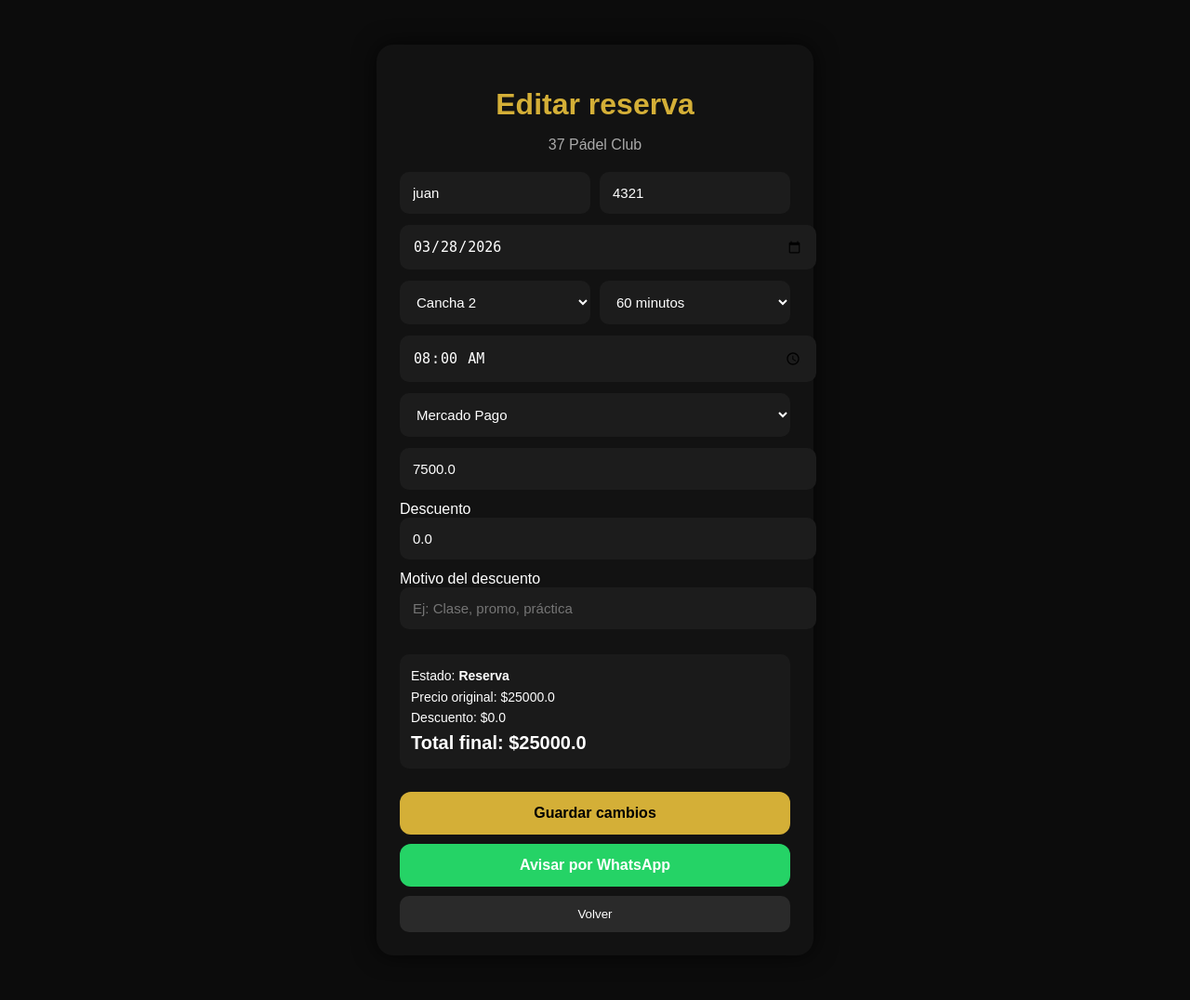
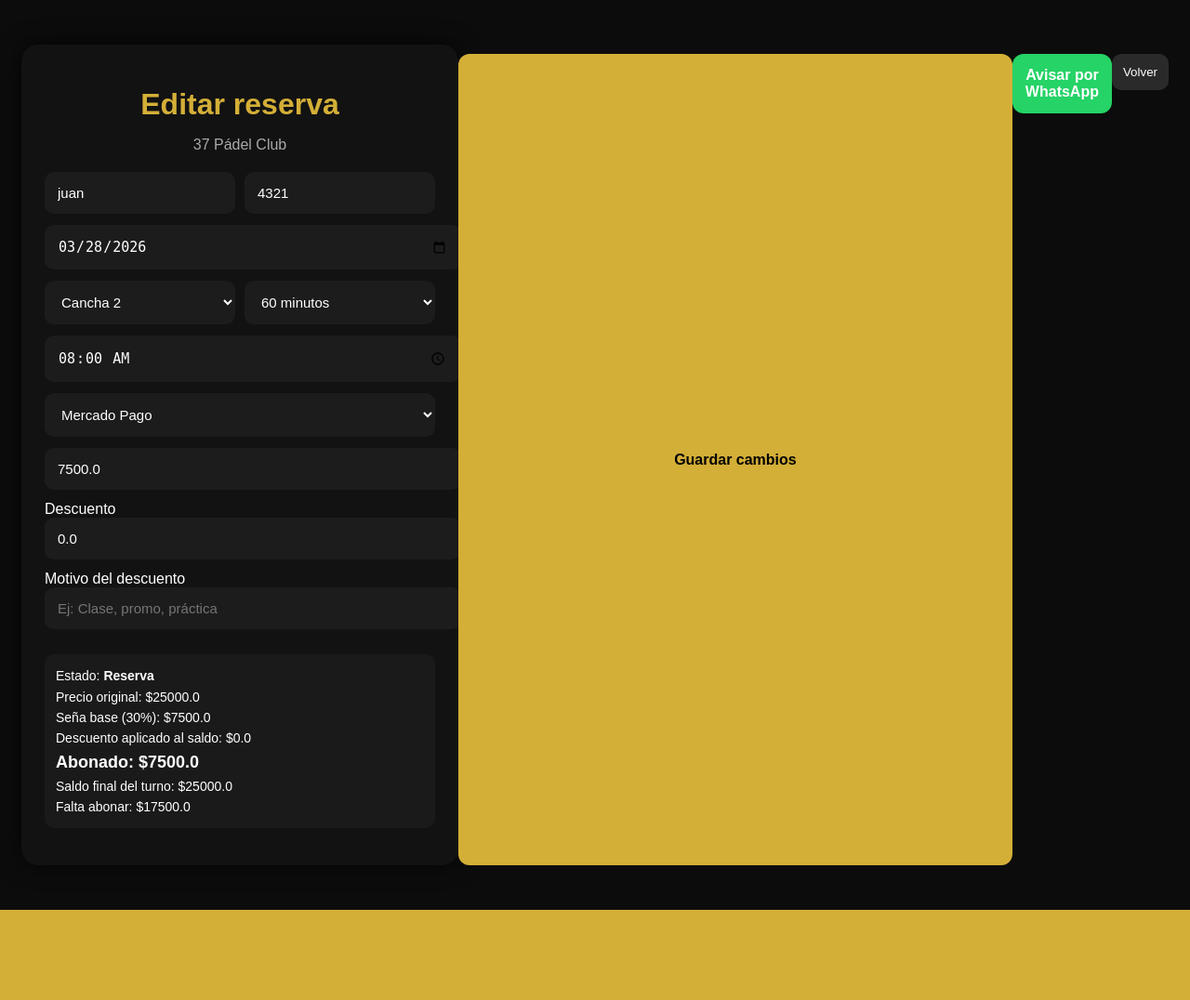
Before and after one commit to sebatroilo80-cpu/padel-app, a Flask app: page /editar/5 in a window 1280 px wide. Shown: the whole page at 93% size. After the commit the page ends 979 px from the top, so only its background shows below. Run offline with Flask 3, Linux system fonts and the light colour scheme; the visitor is signed in with stand-in values (Sample User, id 1); data comes from the database, SQL or seed files in the repository.

Commit message:
descuento solo sobre saldo final

```diff
--- a/app.py
+++ b/app.py
@@ -1220,47 +1220,34 @@ def editar(id):
             conn.close()
             return "Ese horario ya está ocupado o bloqueado. Volvé atrás y elegí otro."
 
-        # Datos anteriores
-        estado_anterior = reserva_actual[8] or ""
+        estado_anterior = (reserva_actual[8] or "").strip()
         pagado_anterior = float(reserva_actual[9] or 0)
 
-        # Precio original del turno
         precio_original = float(calcular_precio(cursor, duracion, horario) or 0)
-
-        # Seña base
         sena_base = round(precio_original * 0.30, 2)
 
-        # Nueva lógica:
-        # el descuento se aplica sobre lo que se cobra ahora, no sobre el total
+        # Lógica nueva:
+        # - Reserva: siempre mantiene la seña normal, sin descuento aplicado a la reserva
+        # - El descuento solo baja el saldo / total final
+        if descuento > precio_original:
+            descuento = precio_original
+
+        total_final = max(0.0, precio_original - descuento)
+
         if estado_anterior in ["Reserva", "Pendiente reserva"]:
-            if descuento > sena_base:
-                descuento = sena_base
-            pagado = max(0.0, sena_base - descuento)
+            pagado = sena_base
             estado_pago = "Reserva"
-
-        elif estado_anterior == "Pagado":
-            if descuento > precio_original:
-                descuento = precio_original
-            pagado = max(0.0, precio_original - descuento)
-            estado_pago = "Pagado"
-
         elif estado_anterior == "Pendiente pago total":
             pagado = 0.0
             estado_pago = "Pendiente pago total"
-
+        elif estado_anterior == "Pagado":
+            pagado = total_final
+            estado_pago = "Pagado"
         else:
-            # fallback
             pagado = limpiar_numero(request.form.get("pagado"))
-            if descuento > precio_original:
-                descuento = precio_original
-            if pagado > precio_original:
-                pagado = precio_original
-            estado_pago = calcular_estado_desde_pagado(precio_original, pagado)
-
-        # Precio final guardado como referencia visual/contable
-        # En tu lógica actual, precio_final representa cuánto queda como valor de referencia del turno
-        # pero el descuento se aplicó al cobro actual
-        precio_final = precio_original
+            if pagado > total_final:
+                pagado = total_final
+            estado_pago = calcular_estado_desde_pagado(total_final, pagado)
 
         cursor.execute("""
             UPDATE reservas
@@ -1281,11 +1268,11 @@ def editar(id):
             pagado,
             descuento,
             motivo_descuento,
-            precio_final,
+            total_final,
             id
         ))
 
-        # Ajuste de caja
+        # Ajuste de caja solo si cambia lo realmente cobrado
         diferencia_pagado = round(pagado - pagado_anterior, 2)
 
         if diferencia_pagado != 0:
--- a/templates/editar.html
+++ b/templates/editar.html
@@ -66,11 +66,34 @@
         <!-- Resumen -->
 <div class="app-resumen">
     <div>Estado: <b>{{ reserva[9] }}</b></div>
-    <div>Precio original: ${{ reserva[7] }}</div>
-    <div>Descuento: ${{ reserva[12] if reserva|length > 12 else 0 }}</div>
-    <div style="font-size: 20px; font-weight: bold;">
-        Total final: ${{ reserva[14] if reserva|length > 14 else reserva[7] }}
-    </div>
+
+    {% set precio_original = reserva[7] %}
+    {% set abonado = reserva[10] if reserva|length > 10 else 0 %}
+    {% set descuento = reserva[12] if reserva|length > 12 else 0 %}
+    {% set total_final = reserva[14] if reserva|length > 14 else precio_original %}
+    {% set sena_base = precio_original * 0.30 %}
+    {% set falta = total_final - abonado %}
+
+    <div>Precio original: ${{ precio_original }}</div>
+
+    {% if reserva[9] == "Reserva" or reserva[9] == "Pendiente reserva" %}
+        <div>Seña base (30%): ${{ sena_base }}</div>
+        <div>Descuento aplicado al saldo: ${{ descuento }}</div>
+        <div style="font-size: 18px; font-weight: bold;">Abonado: ${{ abonado }}</div>
+        <div>Saldo final del turno: ${{ total_final }}</div>
+        <div>Falta abonar: ${{ falta }}</div>
+    {% elif reserva[9] == "Pagado" %}
+        <div>Descuento: ${{ descuento }}</div>
+        <div>Total final del turno: ${{ total_final }}</div>
+        <div style="font-size: 18px; font-weight: bold;">Total abonado: ${{ abonado }}</div>
+        <div>Falta abonar: $0</div>
+    {% else %}
+        <div>Descuento: ${{ descuento }}</div>
+        <div>Total final del turno: ${{ total_final }}</div>
+        <div style="font-size: 18px; font-weight: bold;">Pagado: ${{ abonado }}</div>
+        <div>Falta abonar: ${{ falta }}</div>
+    {% endif %}
+</div>
 </div>
 
 
```
